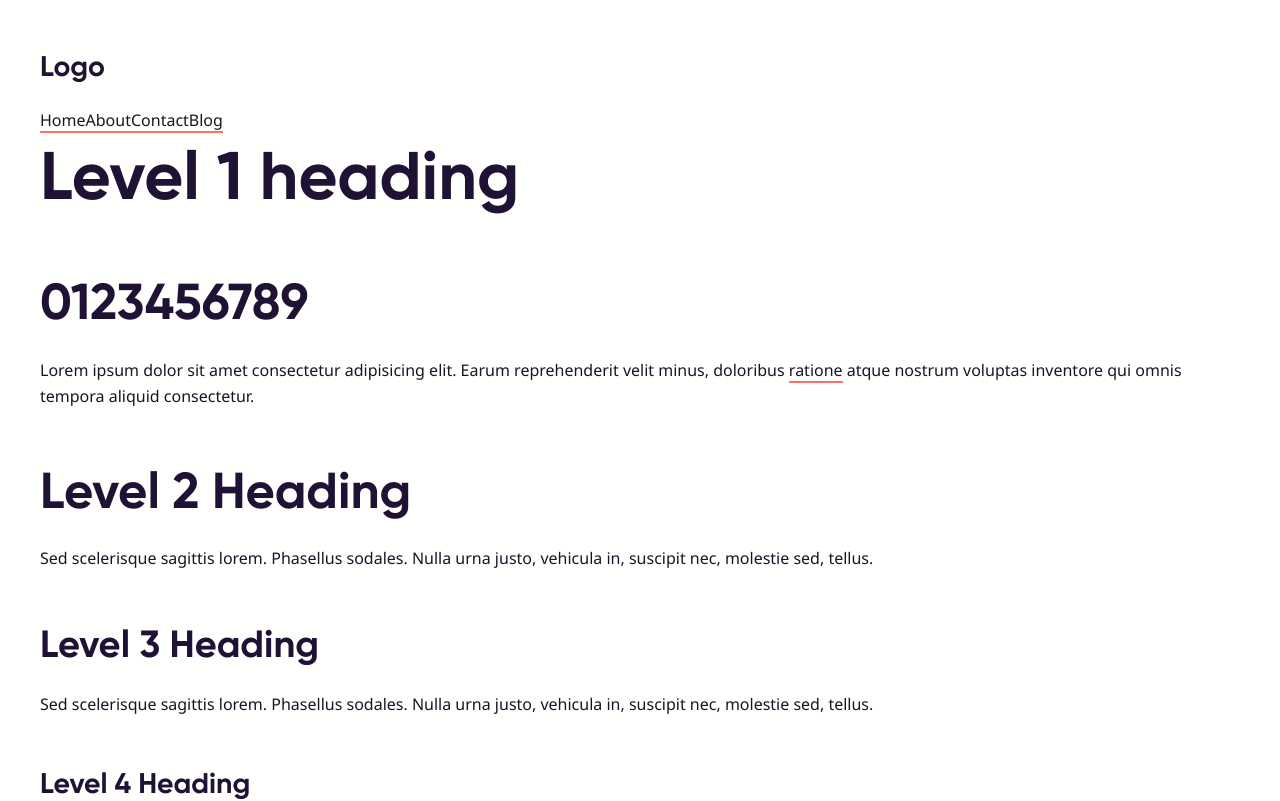
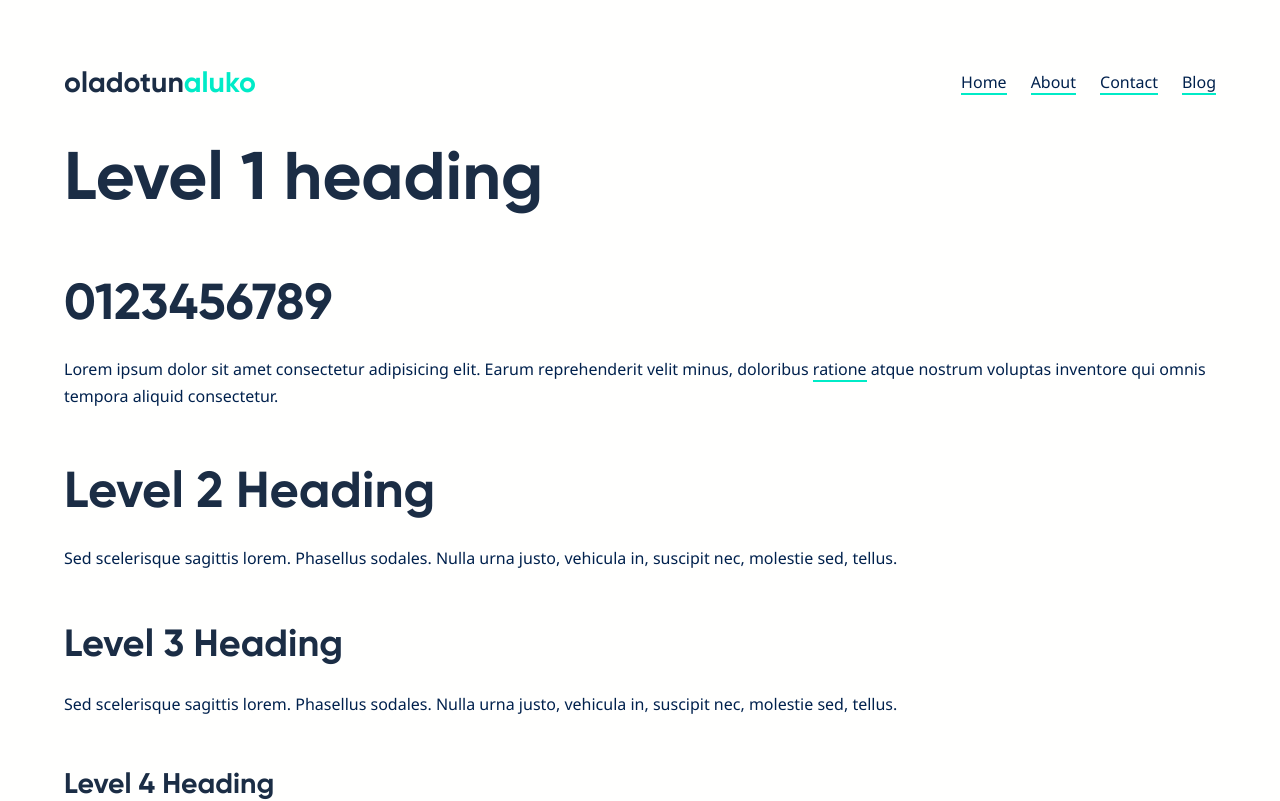
Before and after one commit to Nutod/oladotunaluko, a Next.js app: page /kitchenSink in a window 1280 px wide. Shown: the top 801 px of the page. Built offline with nearby package versions, Linux system fonts and the light colour scheme.

Commit message:
Updated header styling

```diff
--- a/pages/kitchenSink.js
+++ b/pages/kitchenSink.js
@@ -3,7 +3,9 @@ export default function KitchenSink() {
     <>
       <header>
         <div>
-          <h4>Logo</h4>
+          <h4>
+            oladotun<span>aluko</span>
+          </h4>
         </div>
         <nav>
           <a href="Home">Home</a>
--- a/styles/_global.scss
+++ b/styles/_global.scss
@@ -1,11 +1,11 @@
 :root {
   // Color Definitions
-  --color-primary: #ff6e6c;
+  --color-primary: #00ebc7;
   --color-white: #fffffe;
-  --color-secondary: #67568c;
-  --color-tertiary: #fbdd74;
-  --color-black: #1f1235;
-  --color-black-variant: #1b1425;
+  --color-secondary: #ff5470;
+  --color-tertiary: #fde24f;
+  --color-black: #1b2d45;
+  --color-black-variant: #00214d;
 
   // Color Intentions
   --backgroundColor: var(--color-white);
@@ -48,5 +48,6 @@ body {
   font-weight: 300;
   line-height: 1.65;
   color: var(--textColor);
-  padding: 0 2.5%;
+  margin: clamp(2rem, 5%, 5rem);
+  overflow: hidden;
 }
--- /dev/null
+++ b/styles/_header.scss
@@ -0,0 +1,45 @@
+header {
+  display: grid;
+  grid-template-columns: fit-content(35ch) 1fr;
+
+  margin-bottom: 2rem;
+
+  @media screen and (max-width: 600px) {
+    grid-template-rows: repeat(2, 1fr);
+    grid-row-gap: 1rem;
+  }
+
+  h4,
+  a {
+    margin: 0;
+  }
+
+  div {
+    @media screen and (max-width: 600px) {
+      grid-column: 1 / -1;
+      justify-self: center;
+    }
+  }
+
+  nav {
+    align-self: center;
+    justify-self: end;
+
+    & > a {
+      margin-left: 1.5rem;
+    }
+
+    @media screen and (max-width: 600px) {
+      grid-column: 1 / -1;
+      justify-self: center;
+
+      & > a {
+        margin-left: 0;
+      }
+
+      & > a:not(:first-child) {
+        margin-left: clamp(0.8rem, 2.5rem, 5rem);
+      }
+    }
+  }
+}
--- a/styles/_reset.scss
+++ b/styles/_reset.scss
@@ -0,0 +1,70 @@
+// A modified version "modern reset" https://github.com/hankchizljaw/modern-css-reset
+
+/* Remove default padding */
+ul[class],
+ol[class] {
+  padding: 0;
+}
+
+/* Remove default margin */
+body,
+h1,
+h2,
+h3,
+h4,
+p,
+ul[class],
+ol[class],
+figure,
+blockquote,
+dl,
+dd {
+  margin: 0;
+}
+
+/* Set core root defaults */
+html {
+  scroll-behavior: smooth;
+}
+
+/* Set core body defaults */
+body {
+  min-height: 100vh;
+  text-rendering: optimizeSpeed;
+  line-height: 1.5;
+}
+
+/* Remove list styles on ul, ol elements with a class attribute */
+ul[class],
+ol[class] {
+  list-style: none;
+}
+
+/* A elements that don't have a class get default styles */
+a:not([class]) {
+  text-decoration-skip-ink: auto;
+}
+
+/* Make images easier to work with */
+img {
+  max-width: 100%;
+  display: block;
+}
+
+/* Inherit fonts for inputs and buttons */
+input,
+button,
+textarea,
+select {
+  font: inherit;
+}
+
+/* Remove all animations and transitions for people that prefer not to see them */
+@media (prefers-reduced-motion: reduce) {
+  * {
+    animation-duration: 0.01s !important;
+    animation-iteration-count: 1 !important;
+    transition-duration: 0.01s !important;
+    scroll-behavior: auto !important;
+  }
+}
--- a/styles/_typography.scss
+++ b/styles/_typography.scss
@@ -25,6 +25,10 @@ h3 {
 
 h4 {
   font-size: 1.777rem;
+
+  span {
+    color: var(--color-primary);
+  }
 }
 
 h5 {
--- a/styles/main.scss
+++ b/styles/main.scss
@@ -4,3 +4,6 @@
 @import 'fonts';
 @import 'typography';
 @import 'buttons';
+
+// Components
+@import 'header';
```
